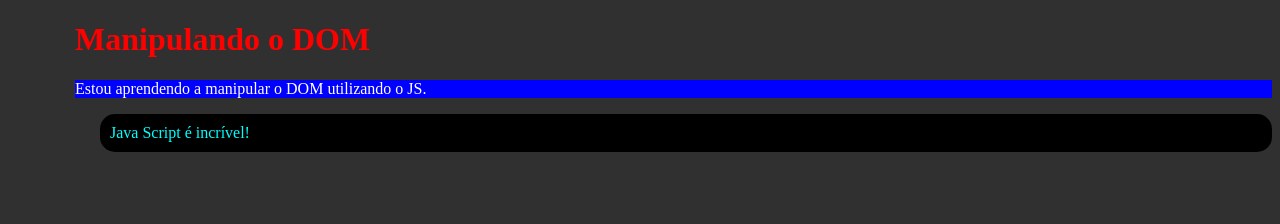
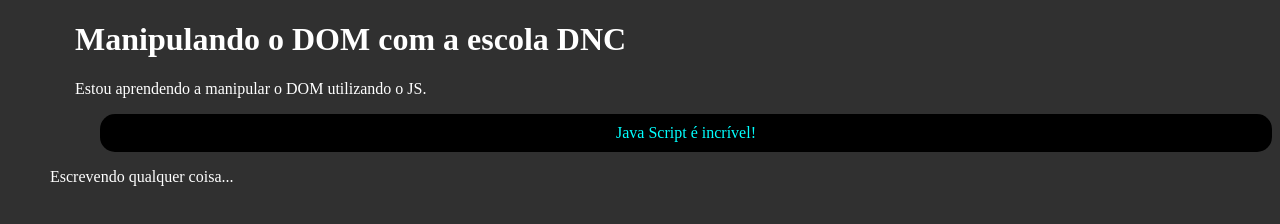
Before and after one commit to xMACIELx/Estudos-JS, a plain HTML site: page DOM/index.html in a window 1280 px wide. Drawn offline with Linux system fonts and the light colour scheme.

Commit message:
Elementos com JS

```diff
--- a/DOM/index.html
+++ b/DOM/index.html
@@ -15,17 +15,20 @@
         </p>
     </div>
     <script>
-        var x = window.document.getElementsByTagName('h1')[0]
-        x.style.color = 'red'
+        //var x = window.document.getElementsByTagName('h1')[0]
+        //x.style.color = 'red'
 
-        var y = window.document.getElementsByName('paragrafo')[0]
-        y.style.backgroundColor = 'blue'
+        //var y = window.document.getElementsByName('paragrafo')[0]
+        //y.style.backgroundColor = 'blue'
 
         //window.alert(y.innerText)
 
-        var z = window.document.getElementById('div1')
-        z.style.textAlign = 'left'
+        //var z = window.document.getElementById('div1')
+        //z.style.textAlign = 'left'
 
+        window.document.write('Escrevendo qualquer coisa...')
+        var x = window.document.getElementsByTagName('h1')[0]
+        x.innerHTML += 'com a escola DNC'
 
     </script>
 </body>
```
